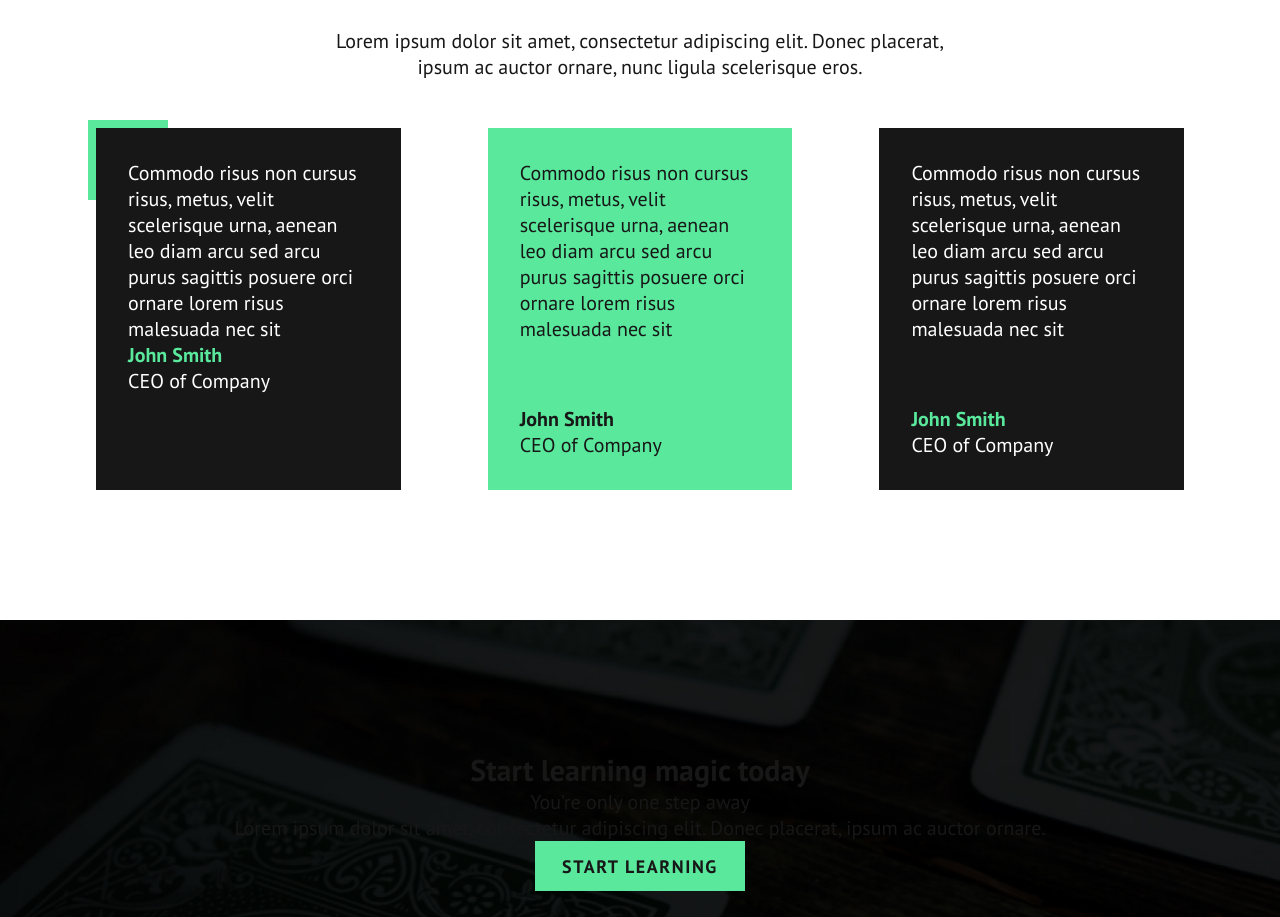
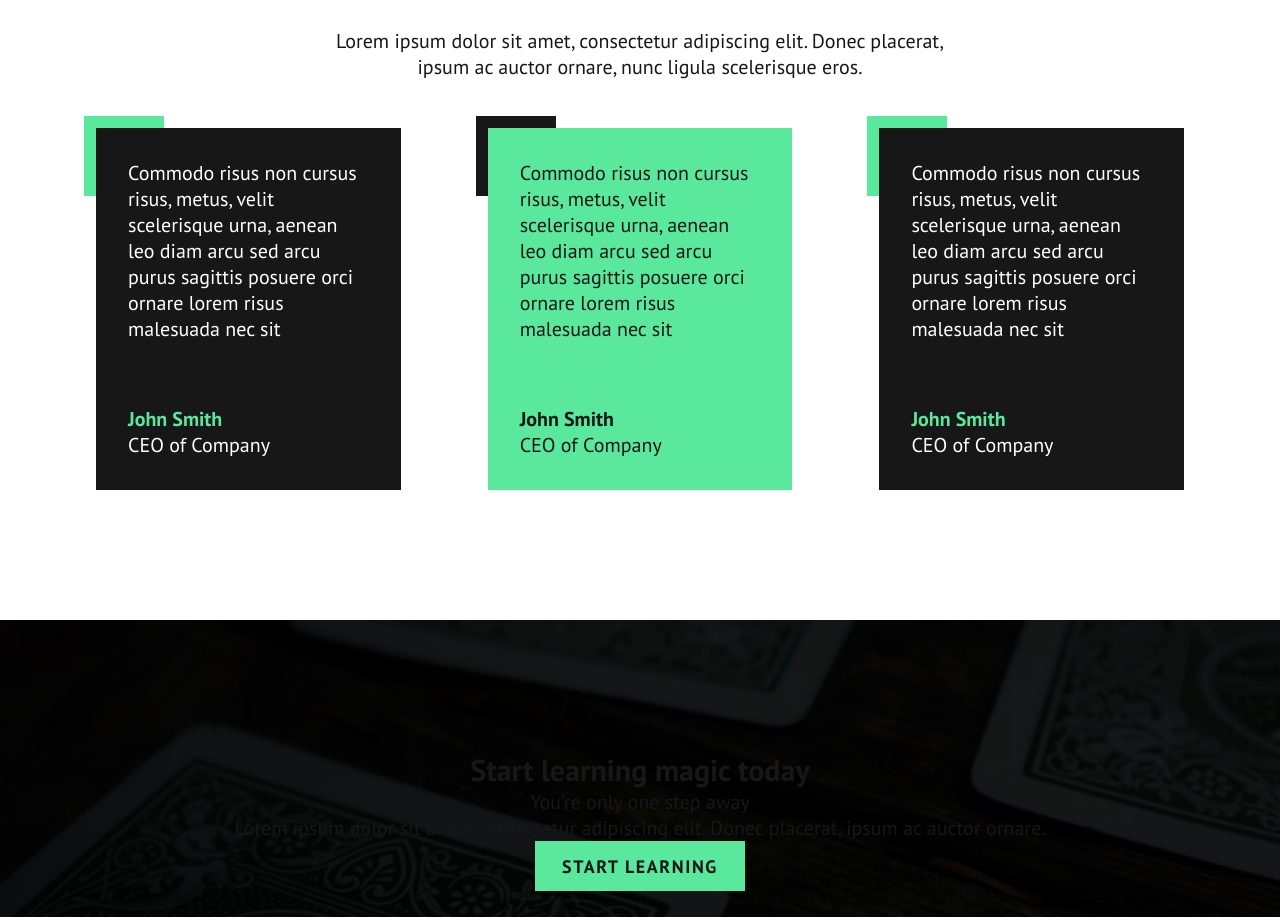
Before and after one commit to omidhldn/temp, a plain HTML site: page 01-start here/index.html in a window 1280 px wide. Shown: the part 2840-3757 px from the top of the page. Drawn offline with Linux system fonts and the light colour scheme.

Commit message:
testimonial finished

```diff
--- a/01-start here/index.html
+++ b/01-start here/index.html
@@ -125,7 +125,7 @@
           scelerisque eros.</p>
         <div class="split split--testimonial">
           <div class="testimonial t-dark">
-            <div class="layer"></div>
+            <!-- <div class="layer"></div> -->
             <p>Commodo risus non cursus risus, metus, velit scelerisque urna, aenean leo diam arcu sed arcu purus
               sagittis
               posuere orci ornare lorem risus malesuada nec sit</p>
--- a/01-start here/style.css
+++ b/01-start here/style.css
@@ -342,20 +342,21 @@ section {
   z-index: 10;
 }
 
-/* .testimonial::before {
+.testimonial::before {
   content: "";
   display: inline-block;
   width: 5rem;
   height: 5rem;
   background-color: var(--before-clr, red);
-  //transform: translate(-2.5rem, -2.5rem);
+  transform: translate(-2.75rem, -2.75rem);
+  position: absolute;
   z-index: -100;
-  position: absolute;
+  /* position: absolute;
   top: -0.5rem;
-  left: -0.5rem;
-} */
+  left: -0.5rem; */
+}
 
-.testimonial .layer {
+/* .testimonial .layer {
   display: inline-block;
   width: 5rem;
   height: 5rem;
@@ -364,7 +365,7 @@ section {
   position: absolute;
   top: -0.5rem;
   left: -0.5rem;
-}
+} */
 
 .testimonial p:nth-child(1) {
   margin-bottom: 4rem;
```
